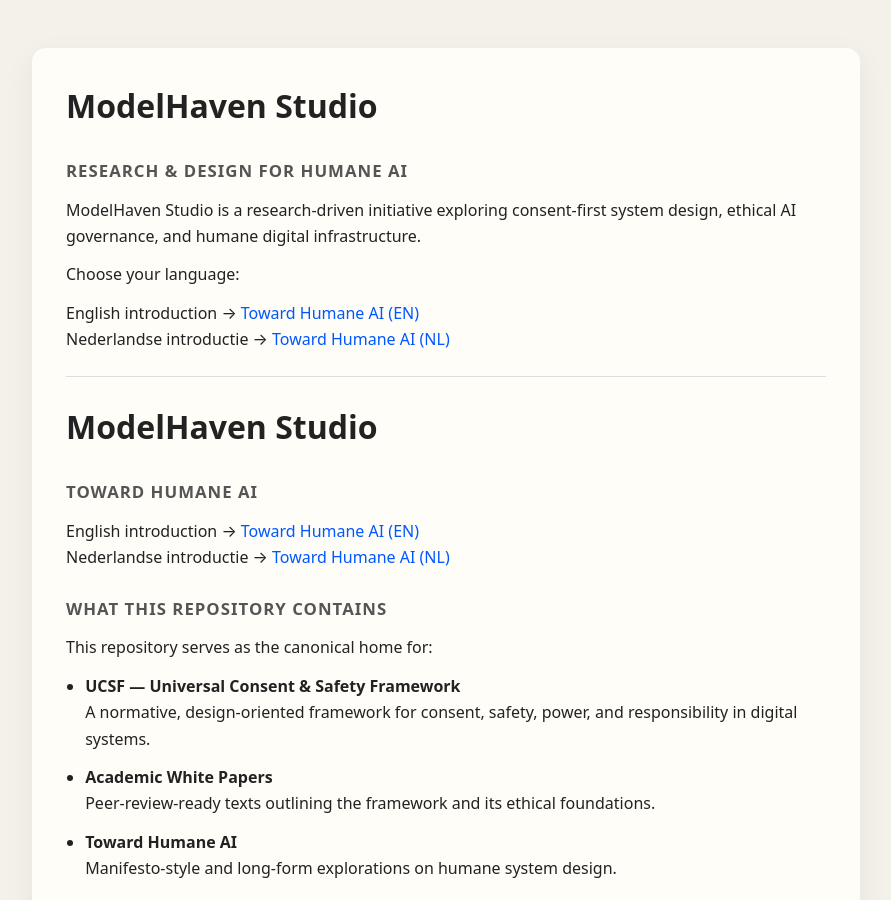
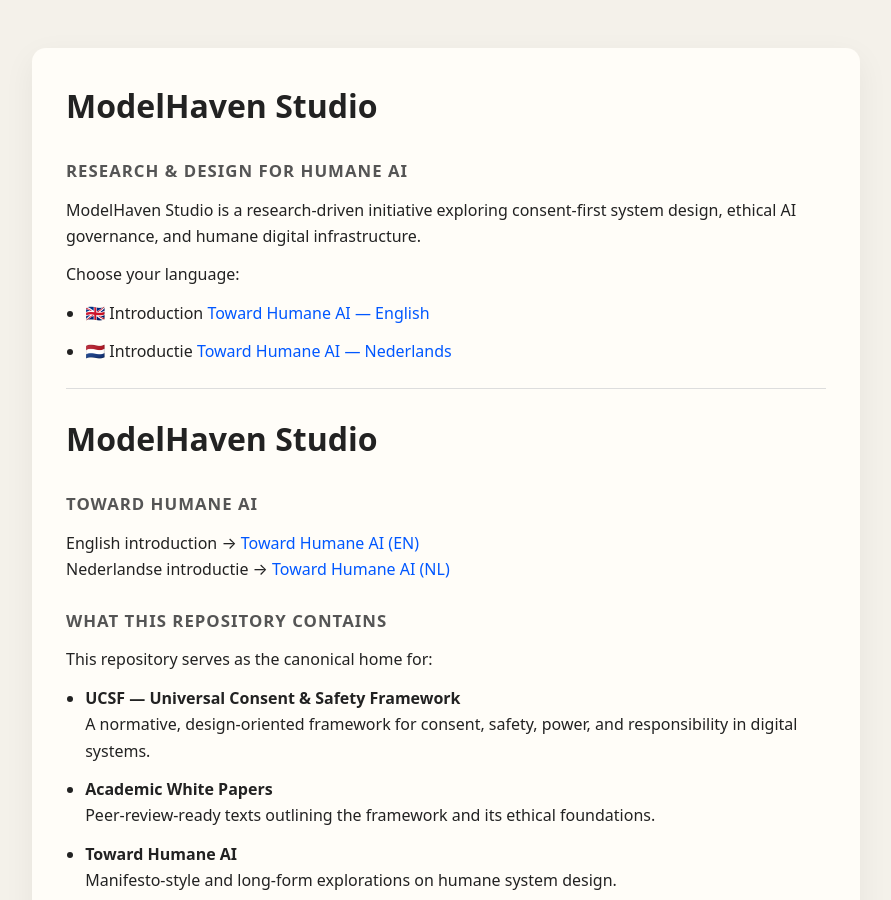
Before and after one commit to MartijnBruzzese/ModelHaven-Studio, a Jekyll site: the page built from index.md, in a window 1280 px wide and 900 px high. Shown: the whole window, without its empty margins (194-1085 px from the left). Built offline with Jekyll 4.4.1, drawn with Linux system fonts in a browser that asks for light colours.

Commit message:
Update index.md

```diff
--- a/index.md
+++ b/index.md
@@ -10,8 +10,9 @@ ModelHaven Studio is a research-driven initiative exploring consent-first system
 
 Choose your language:
 
-English introduction → [Toward Humane AI (EN)](TOWARD_HUMANE_AI_EN.md)
-Nederlandse introductie → [Toward Humane AI (NL)](TOWARD_HUMANE_AI_NL.md)
+- 🇬🇧 Introduction [Toward Humane AI — English](TOWARD_HUMANE_AI_EN.md)
+
+- 🇳🇱 Introductie [Toward Humane AI — Nederlands](TOWARD_HUMANE_AI_NL.md)
 
 ---
 
```
